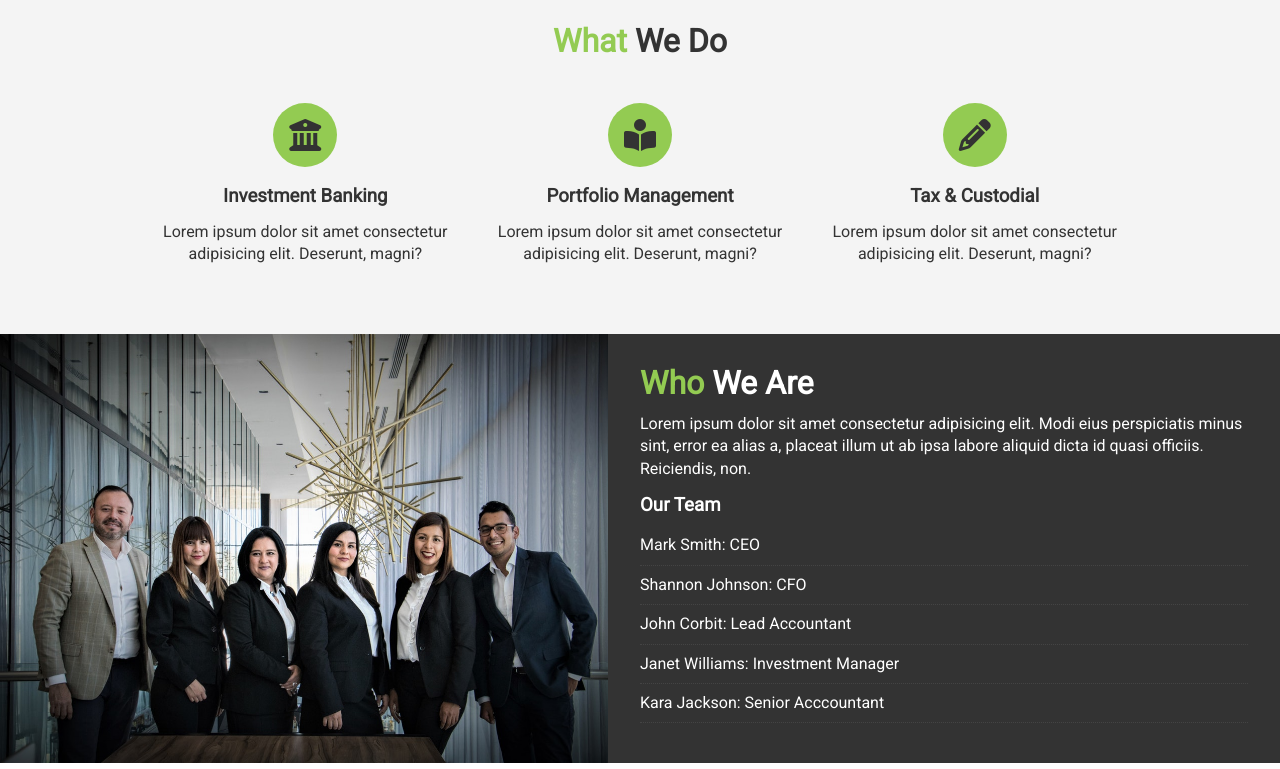
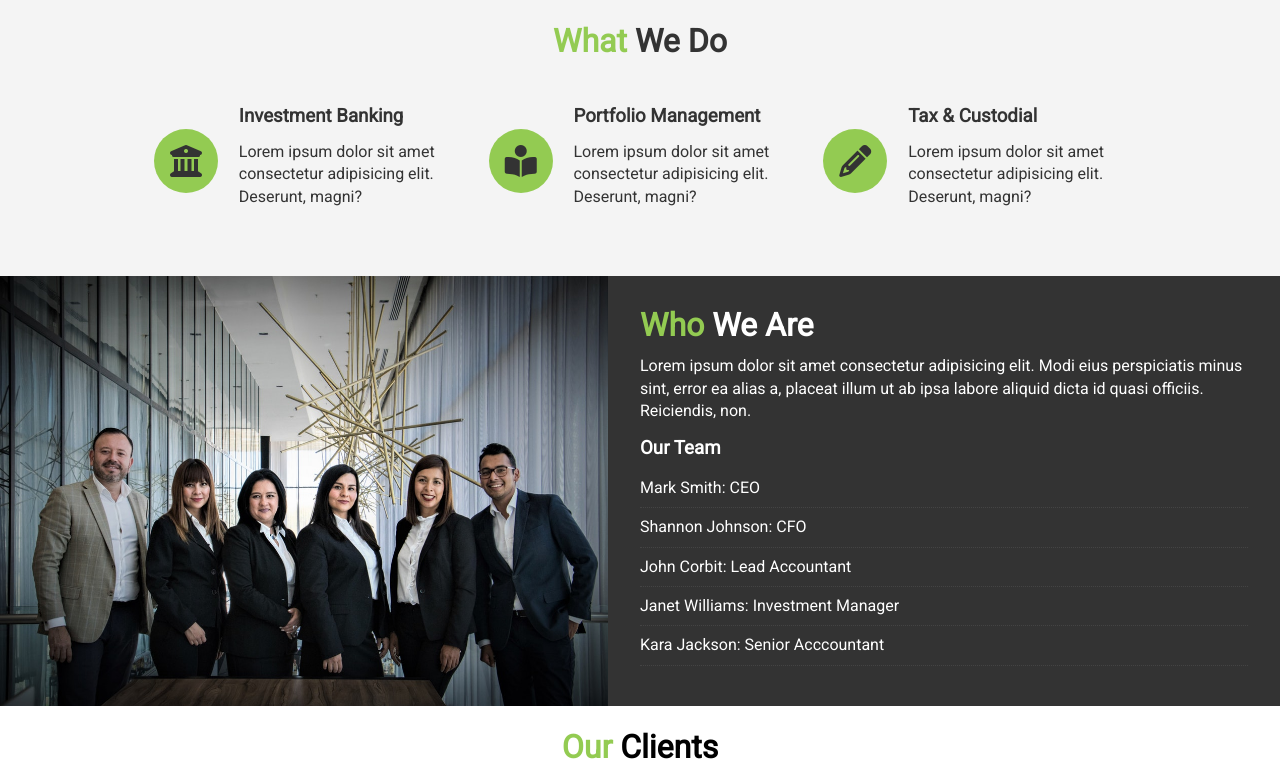
Before and after one commit to ramzi-omari/EdgeLedge-FlexBox-web, a plain HTML site: page index.html in a window 1280 px wide. Shown: the part 866-1635 px from the top of the page. Drawn offline with nearby package versions, Linux system fonts and the light colour scheme; some packages are replaced by stand-ins of ours.

Commit message:
widescreen responsiveness

```diff
--- a/css/widescreen.css
+++ b/css/widescreen.css
@@ -0,0 +1,16 @@
+/* Align What icons to left  */
+#what .items .item {
+  display: flex;
+  text-align: left;
+}
+/* position icon */
+#what .items .item i {
+  margin-right: 1.3rem;
+  align-self: center;
+  margin-bottom: 0;
+}
+
+/* map takes more space */
+#contact .map {
+  flex: 2;
+}
--- a/index.html
+++ b/index.html
@@ -5,9 +5,9 @@
     <meta http-equiv="X-UA-Compatible" content="IE=edge">
     <meta name="viewport" content="width=device-width, initial-scale=1.0">
     <script src="https://kit.fontawesome.com/f7852ce5ef.js" crossorigin="anonymous"></script>
+    <link rel="stylesheet" href="css/style.css">
     <link rel="stylesheet" media="screen and (max-width: 768px)" href="css/mobile.css">
     <link rel="stylesheet" media="screen and (min-width: 1100px)" href="css/widescreen.css">
-    <link rel="stylesheet" href="css/style.css">
     <title>EdgeLedger Financial | Accounting & Investment</title>
 </head>
 <body>
```
